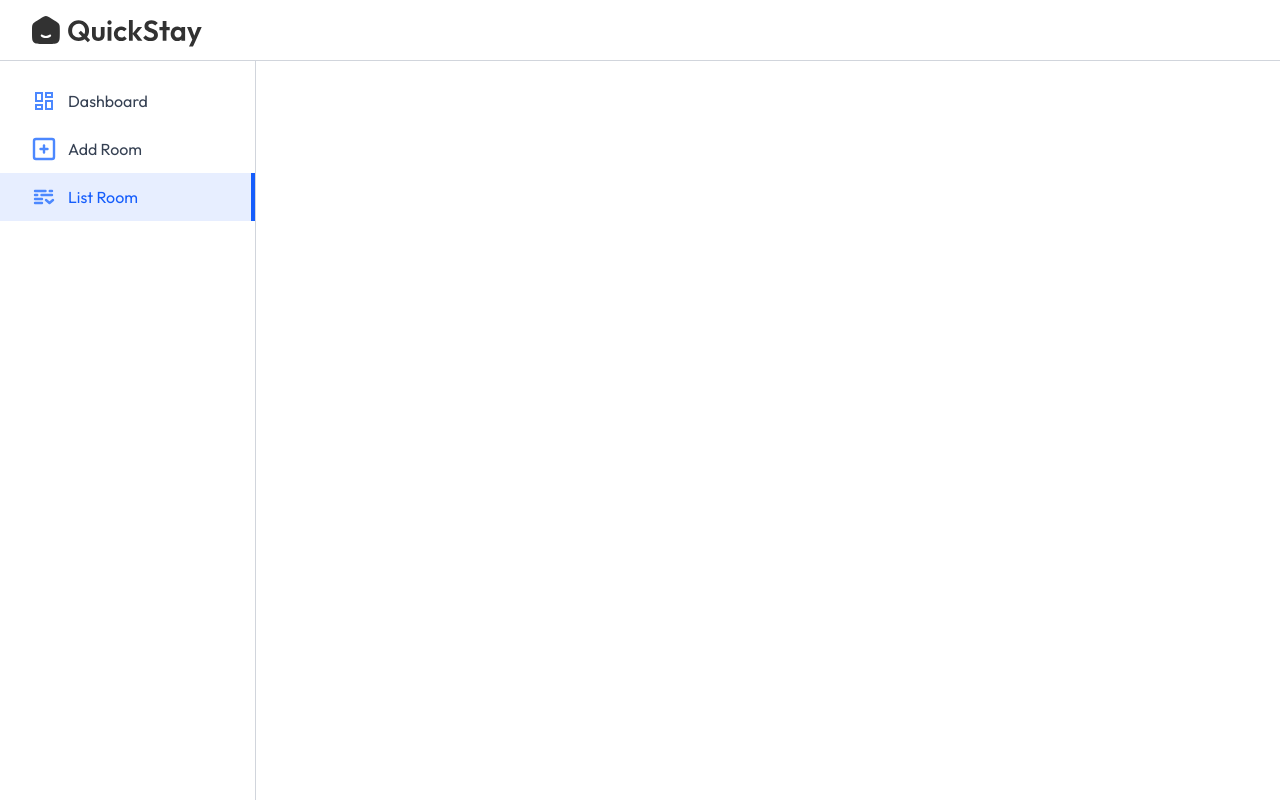
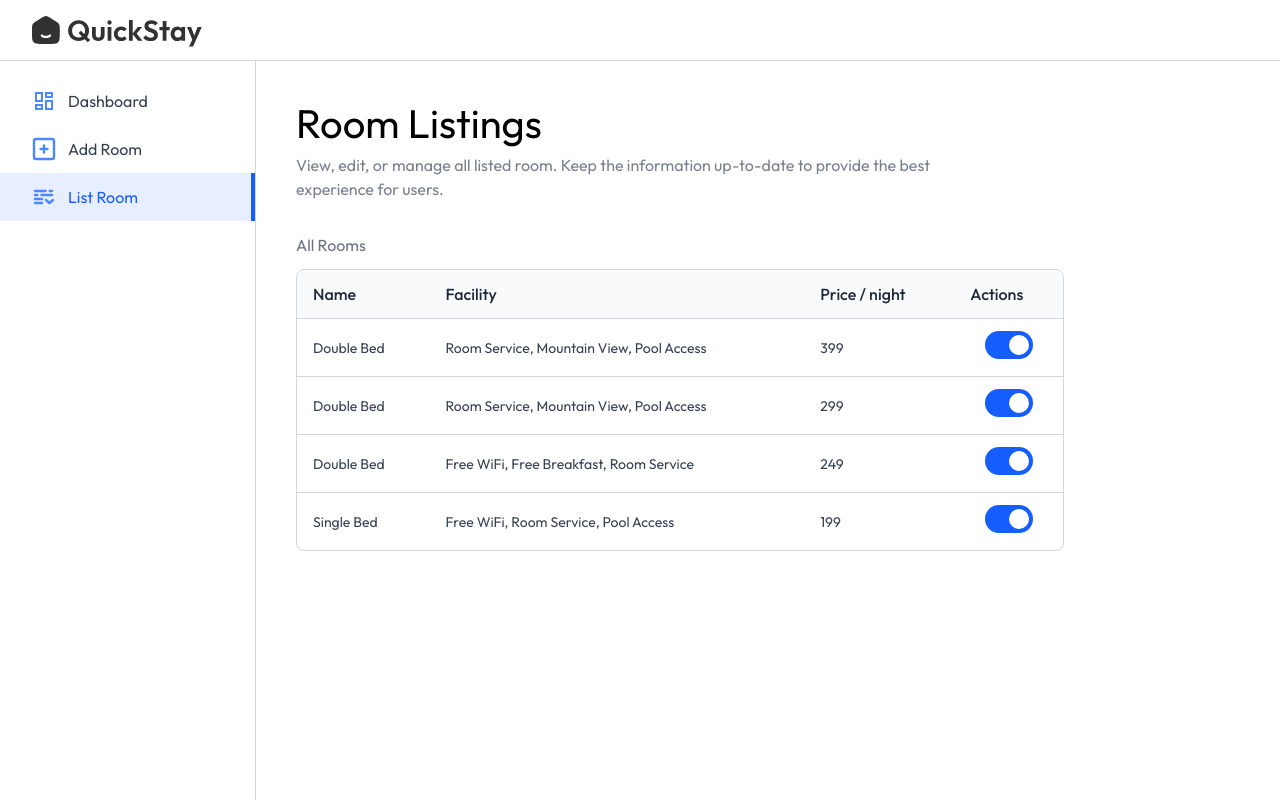
Before and after one commit to Siva-Relangi/Quick-Stay, a React (Vite) app in the folder client/: page /owner/list-room in a window 1280 px wide. Built offline with nearby package versions, Linux system fonts and the light colour scheme; no server answers; a web font is replaced by a local one.

Commit message:
completed frontend part

```diff
--- a/client/src/components/StarRating.jsx
+++ b/client/src/components/StarRating.jsx
@@ -6,7 +6,7 @@
       {Array(5)
         .fill('')
         .map((_, index) => (
-          <img src={rating > index ? assets.starIconFilled : assets.starIconOutlined} alt="star-icon" className="w-4.5 h-4.5"/>
+          <img key={index} src={rating > index ? assets.starIconFilled : assets.starIconOutlined} alt="star-icon" className="w-4.5 h-4.5"/>
         ))}
     </>
   );
--- a/client/src/pages/hotelOwner/AddRoom.jsx
+++ b/client/src/pages/hotelOwner/AddRoom.jsx
@@ -21,6 +21,7 @@
       "Pool Access": false,
     },
   });
+
   return (
     <div>
       <form>
@@ -57,6 +58,63 @@
             </label>
           ))}
         </div>
+
+        <div className="w-full flex max-sm:flex-col sm:gap-4 mt-4">
+          <div className="flex-1 max-w-48">
+            <p className="text-gray-800 mt-4">Room Type</p>
+            <select
+              onChange={(e) =>
+                setInputs({ ...inputs, roomType: e.target.value })
+              }
+              className="border opacity-70 border-gray-300 mt-1 rounded p-2 w-full"
+            >
+              <option value="">Select Room Type</option>
+              <option value="Single Bed">Single Bed</option>
+              <option value="Double Bed">Double Bed</option>
+              <option value="Luxury Room">Luxury Room</option>
+              <option value="Family Suite">Family Suite</option>
+            </select>
+          </div>
+          <div>
+            <p className="mt-4 text-gray-800">
+              Price <span className="text-sm">/night</span>
+            </p>
+            <input
+              type="number"
+              onChange={(e) =>
+                setInputs({ ...inputs, pricePerNight: e.target.value })
+              }
+              className="border opacity-70 border-gray-300 mt-1 rounded p-2 w-24"
+              value={inputs.pricePerNight}
+            />
+          </div>
+        </div>
+
+        <p className="text-gray-800 mt-4">Amenities</p>
+        <div className="flex flex-col flex-wrap mt-1 text-gray-400 max-w-sm">
+          {Object.keys(inputs.amenities).map((amenity, index) => (
+            <div key={index}>
+              <input
+                type="checkbox"
+                id={`amenities${index + 1}`}
+                checked={inputs.amenities[amenity]}
+                onChange={() =>
+                  setInputs({
+                    ...inputs,
+                    amenities: {
+                      ...inputs.amenities,
+                      [amenity]: !inputs.amenities[amenity],
+                    },
+                  })
+                }
+              />
+              <label htmlFor={`amenities${index + 1}`}>{amenity}</label>
+            </div>
+          ))}
+        </div>
+        <button className="bg-primary text-white px-8 py-2 rounded mt-8 cursor-pointer">
+          Add Room
+        </button>
       </form>
     </div>
   );
--- a/client/src/pages/hotelOwner/ListRoom.jsx
+++ b/client/src/pages/hotelOwner/ListRoom.jsx
@@ -1,11 +1,69 @@
-import React from 'react'
+import { useState } from "react";
+import { roomsDummyData } from "../../assets/assets";
+import Title from "../../components/Title";
 
 const ListRoom = () => {
+  const [rooms, setRooms] = useState(roomsDummyData);
   return (
     <div>
+      <Title
+        align="left"
+        font="outfit"
+        title="Room Listings"
+        subTitle="View, edit, or manage all listed room. Keep the information up-to-date to provide the best experience for users."
+      />
 
+      <p className="text-gray-500 mt-8">All Rooms</p>
+      <div className="w-full max-w-3xl text-left border border-gray-300 rounded-lg max-h-80 overflow-y-scroll mt-3">
+        <table className="w-full">
+          <thead className="bg-gray-50">
+            <tr>
+              <th className="py-3 px-4 text-gray-800 font-medium">Name</th>
+              <th className="py-3 px-4 text-gray-800 font-medium max-sm:hidden">
+                Facility
+              </th>
+              <th className="py-3 px-4 text-gray-800 font-medium ">
+                Price / night
+              </th>
+              <th className="py-3 px-4 text-gray-800 font-medium ">Actions</th>
+            </tr>
+          </thead>
+          <tbody className="text-sm">
+            {rooms.map((item, index) => (
+              <tr key={index}>
+                <td className="py-3 px-4 text-gray-700 border-t border-gray-300">
+                  {item.roomType}
+                </td>
+                <td className="py-3 px-4 text-gray-700 border-t border-gray-300 max-sm:hidden">
+                  {item.amenities.join(", ")}
+                </td>
+                <td className="py-3 px-4 text-gray-700 border-t border-gray-300 ">
+                  {item.pricePerNight}
+                </td>
+                <td className="py-3 px-4 border-t border-gray-300  text-sm text-red-500 text-center">
+                  <label className="relative inline-flex items-center cursor-pointer text-gray-900 gap-3">
+                    <input
+                      type="checkbox"
+                      className="sr-only peer"
+                      checked={item.isAvailable}
+                      onChange={() => {
+                        const updatedRooms = [...rooms];
+                        updatedRooms[index].isAvailable =
+                          !updatedRooms[index].isAvailable;
+                        setRooms(updatedRooms);
+                      }}
+                    />
+                    <div className="w-12 h-7 bg-slate-300 rounded-full peer peer-checked:bg-blue-600 transition-colors duration-200"></div>
+                    <span className="dot absolute left-1 top-1 w-5 h-5 bg-white rounded-full transition-transform duration-200 ease-in-out peer-checked:translate-x-5"></span>
+                  </label>
+                </td>
+              </tr>
+            ))}
+          </tbody>
+        </table>
+      </div>
     </div>
-  )
-}
+  );
+};
 
-export default ListRoom
+export default ListRoom;
```
